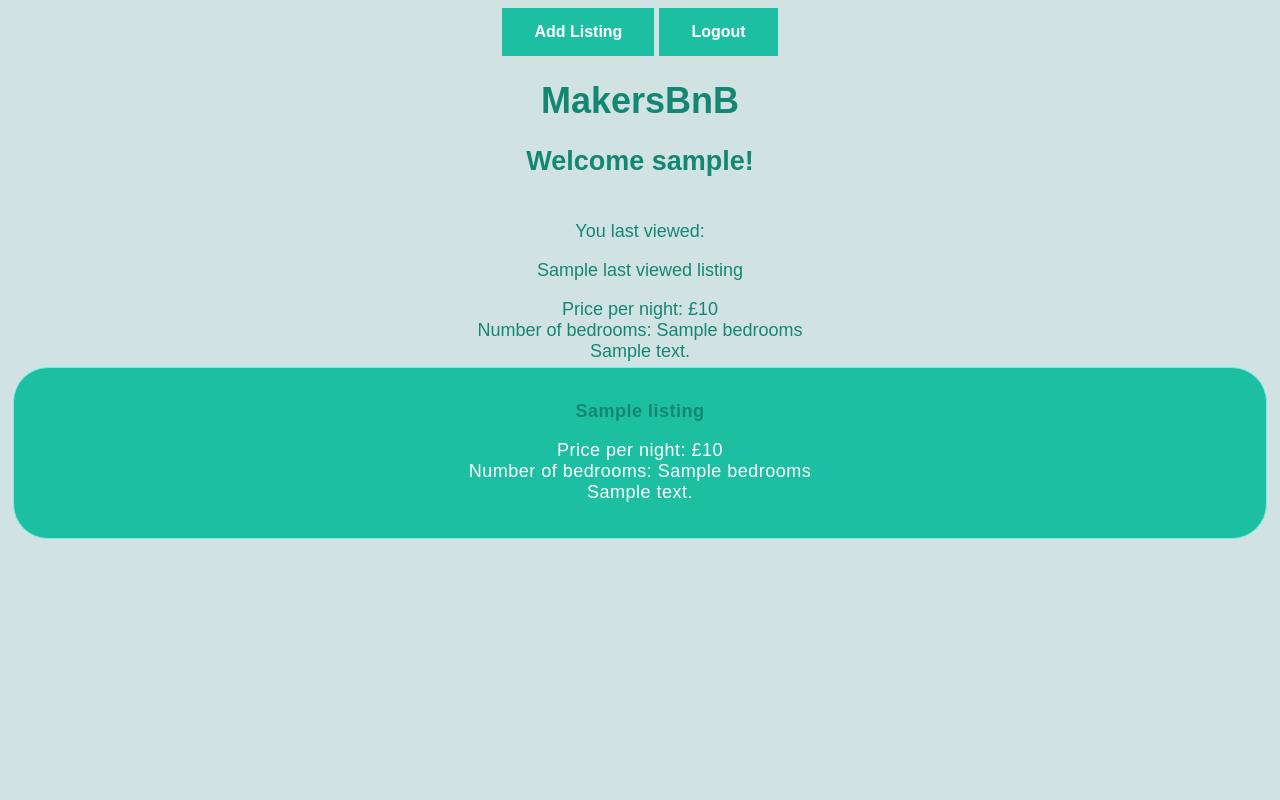
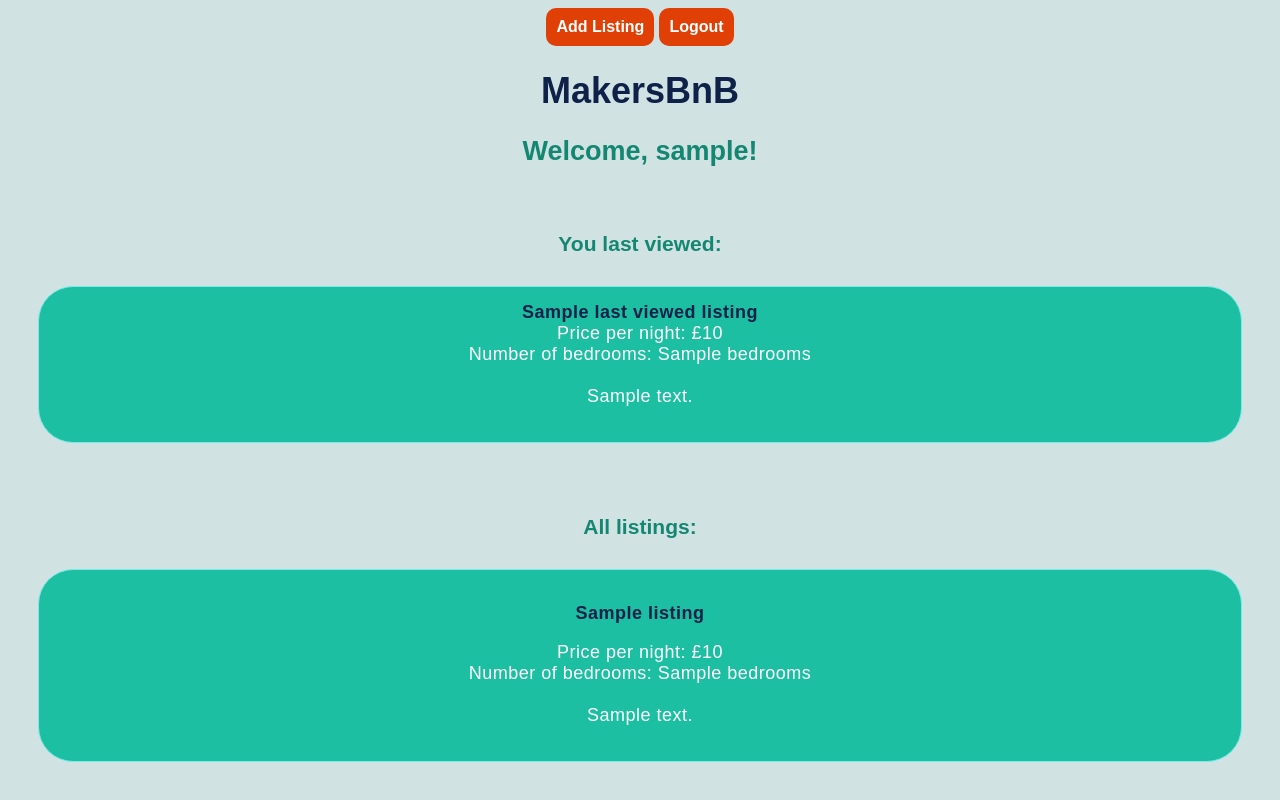
Before and after one commit to Sabirah42/Makersbnb_Team_Sweet_Shame, a Flask app: template templates/index_in.html in a window 1280 px wide. Run offline with Flask 3, Linux system fonts and the light colour scheme; the template is opened without the code that fills it: most values are stand-ins (such as "Sample title", 1, 10 or a date in 2020).

Commit message:
changed colours and formattted last viewed listing

```diff
--- a/static/style.css
+++ b/static/style.css
@@ -7,38 +7,38 @@ body {
     font-family: sans-serif;
 }
 
-
 /* button styling */
 button {
-    background-color: #02bb99de;
+    background-color: rgb(224, 64, 6);
     border: none;
     color: white;
-    padding: 15px 32px;
+    padding: 10px;
     text-align: center;
     text-decoration: none;
     display: inline-block;
     font-size: 16px;
     font-weight: bold;
+    border-radius: 10px;
 }
 
 button:hover {
-    background-color: #0ed7b2de;
+    background-color: gray;
 }
 
 
 /* link styling */
 a:link {
-    color: #148773;
+    color: #0D2149;
     text-decoration: none;
 }
 
 a:visited {
-    color: #148773;
+    color: #0D2149;
     text-decoration: none;
 }
 
 a:hover {
-    color: #02bb99de;
+    color: gray;
     text-decoration: none;
 }
 
@@ -56,7 +56,7 @@ a:active {
     letter-spacing: 0.5px;
     padding-top: 15px;
     padding-bottom: 35px;
-    margin: 5px;
+    margin: 30px;
     border: solid 1px #7ceaec;
     border-radius: 35px;
 }
@@ -65,6 +65,17 @@ a:active {
     font-weight: bold;
 }
 
+#last-viewed-listing-name {
+    color: white;
+    background: #02bb99de;
+    text-align: center;
+    letter-spacing: 0.5px;
+    padding-top: 15px;
+    padding-bottom: 35px;
+    margin: 30px;
+    border: solid 1px #7ceaec;
+    border-radius: 35px;
+}
 
 /* form styling */
 #form {
@@ -123,10 +134,10 @@ input[type=password] {
 }
 
 input[type=submit] {
-    background-color: white;
-    border: 3px solid #148773;
-    color: #02bb99de;
-    padding: 15px 32px;
+    background-color: rgb(224, 64, 6);
+    border: none;
+    color: white;
+    padding: 10px;
     text-align: center;
     text-decoration: none;
     display: inline-block;
@@ -136,6 +147,6 @@ input[type=submit] {
 }
 
 input[type=submit]:hover {
-    background-color: #cffff6de;
+    background-color: gray;
     font-weight: bold;
 }
--- a/templates/add_listing.html
+++ b/templates/add_listing.html
@@ -14,7 +14,7 @@
                     <input type="text" name="listing_name" id="listing_name">
                 </p>
                 <p>
-                    <label for="price">Price per night:</label>
+                    <label for="price">Price per night (£):</label>
                     <br>
                     <input type="number" name="price" id="price"  min="0.00">
                 </p>
--- a/templates/index_in.html
+++ b/templates/index_in.html
@@ -5,7 +5,6 @@
         <link rel="stylesheet" href="/static/style.css" >
     </head>
     <body>
-
         <a href="/add_listing">
             <button type="button">Add Listing</button>
         </a>
@@ -14,22 +13,24 @@
         </a>
 
         <a href="/"><h1>MakersBnB</h1></a>
-        <h2>Welcome {{ current_username }}!</h2>
+        <h2>Welcome, {{ current_username }}!</h2>
         {% if last_viewed_listing %}
         <div>
-        <br/>You last viewed:
+        <br><h3>You last viewed:</h3>
         <p id="last-viewed-listing-name">
-            <a href="/listings/{{last_viewed_listing.id}}">
+            <a href="/listings/{{last_viewed_listing.id}}" id="listing-name">
             {{last_viewed_listing.listing_name}}
             </a>
-            </p>
-            Price per night: £{{last_viewed_listing.price}}
+            <br>Price per night: £{{last_viewed_listing.price}}
             <br>Number of bedrooms: {{last_viewed_listing.bedrooms}}
+            <br>
             <br>{{last_viewed_listing.description}}
-
+        </p>
         </div>
         {% endif %}
+        <br>
         <div>
+        <h3>All listings:</h3>
         {% for listing in listings %}
             <div id="listing">
             <p id="listing-name">
@@ -39,6 +40,7 @@
             </p>
             Price per night: £{{listing.price}}
             <br>Number of bedrooms: {{listing.bedrooms}}
+            <br>
             <br>{{listing.description}}
             </div>
 
--- a/templates/index_out.html
+++ b/templates/index_out.html
@@ -5,7 +5,6 @@
         <link rel="stylesheet" href="/static/style.css" >
     </head>
     <body>
-
         <a href="/login">
             <button type="button">Login</button>
         </a>
@@ -19,6 +18,7 @@
             <p id="listing-name">{{listing.listing_name}}</p>
             Price per night: £{{listing.price}}
             <br>Number of bedrooms: {{listing.bedrooms}}
+            <br>
             <br>{{listing.description}}
             </div>
 
--- a/templates/individual_listing.html
+++ b/templates/individual_listing.html
@@ -10,6 +10,7 @@
             Price per night: £{{listing.price}}
             <br>Number of bedrooms: {{listing.bedrooms}}
             <br>{{listing.description}}
+            <br>
             <br>This listing was posted by {{user.username}}.
             <br>If you would like to book this property, please contact {{user.email}}
             </div>
```
